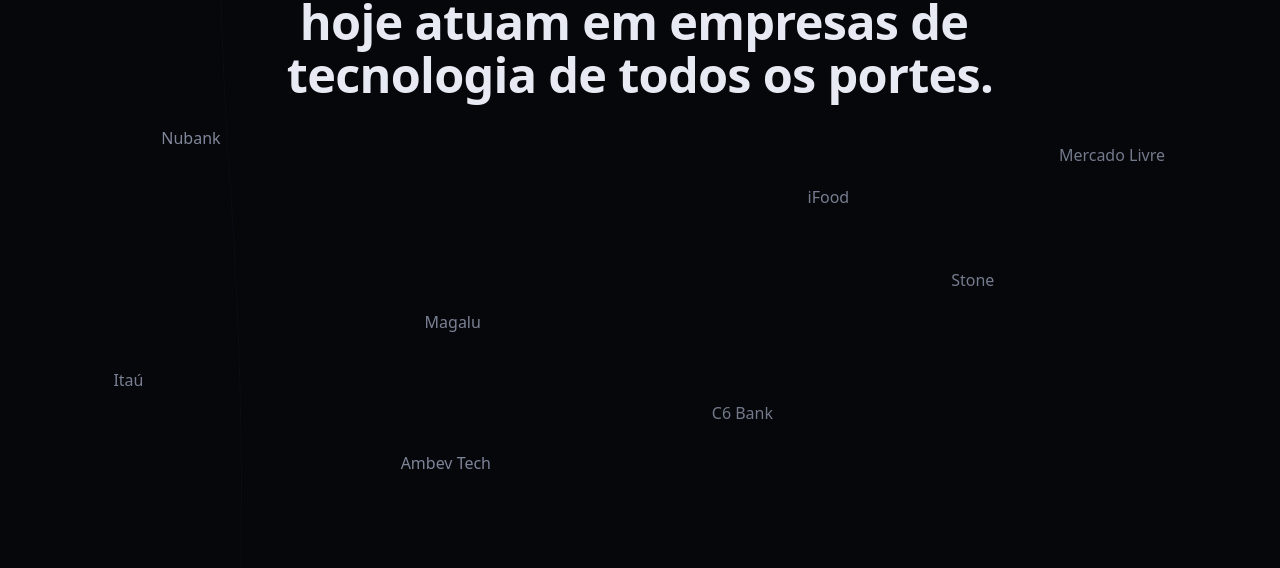
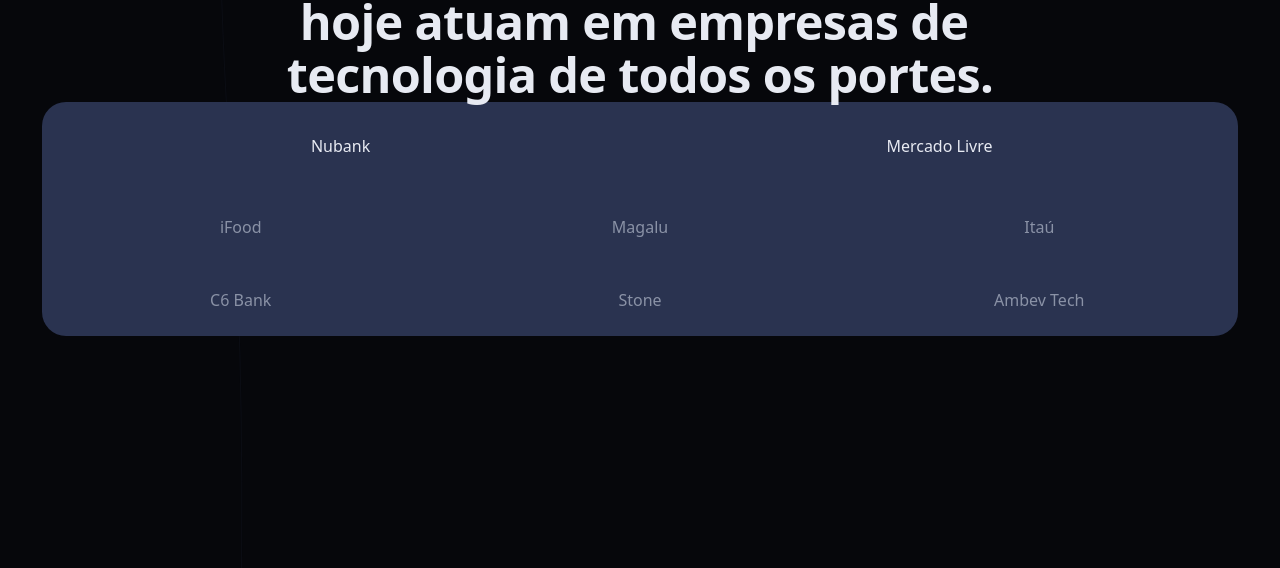
Before and after one commit to JonannVictor/DEVCLUB, a React (Vite) app: page / in a window 1280 px wide. Shown: the part 1029-1597 px from the top of the page. Built offline with nearby package versions, Linux system fonts and the light colour scheme.

Commit message:
feat: remove proofReveal animations and CompanyMark component, refactor Empresas section for improved layout and animation

```diff
--- a/src/animations/proofReveal.ts
+++ /dev/null
@@ -1,23 +0,0 @@
-import { durations } from './durations'
-import { easings } from './easings'
-
-/**
- * Família de motion reservada para prova social (Empresas e futuras seções de credibilidade).
- * Diferente do Build Reveal/Mask Reveal da Hero: aqui cada item assenta de forma independente
- * e depois entra numa respiração ambiente contínua e dessincronizada — nunca dois itens no mesmo ritmo.
- */
-export const proofSettle = {
-  duration: durations.slow,
-  ease: easings.enter,
-}
-
-export function proofBreathe(seed: number) {
-  return {
-    opacity: [1, 0.8, 1],
-    transition: {
-      duration: 8 + seed * 3.5,
-      repeat: Infinity,
-      ease: 'easeInOut' as const,
-    },
-  }
-}
--- a/src/sections/Empresas/CompanyMark.tsx
+++ /dev/null
@@ -1,48 +0,0 @@
-import { useEffect, useRef, type CSSProperties } from 'react'
-import { motion, useAnimation, useInView } from 'framer-motion'
-import { useMotionPreferences } from '@/app/providers'
-import { proofSettle, proofBreathe } from '@/animations/proofReveal'
-import { cn } from '@/utils/cn'
-
-interface CompanyMarkProps {
-  name: string
-  size: string
-  delay: number
-  position?: CSSProperties
-}
-
-/** Um nome que assenta de forma independente e depois respira, dessincronizado dos demais. */
-export function CompanyMark({ name, size, delay, position }: CompanyMarkProps) {
-  const { prefersReducedMotion } = useMotionPreferences()
-  const ref = useRef<HTMLSpanElement>(null)
-  const isInView = useInView(ref, { once: true, margin: '-10% 0px' })
-  const controls = useAnimation()
-
-  useEffect(() => {
-    if (prefersReducedMotion || !isInView) return
-    controls
-      .start({
-        opacity: 1,
-        scale: 1,
-        filter: 'blur(0px)',
-        transition: { ...proofSettle, delay },
-      })
-      .then(() => controls.start(proofBreathe(delay)))
-  }, [isInView, prefersReducedMotion, controls, delay])
-
-  return (
-    <motion.span
-      ref={ref}
-      initial={prefersReducedMotion ? false : { opacity: 0, scale: 0.95, filter: 'blur(3px)' }}
-      animate={prefersReducedMotion ? undefined : controls}
-      style={position}
-      className={cn(
-        size,
-        'text-foreground-muted hover:text-foreground font-medium transition-colors',
-        position && 'absolute',
-      )}
-    >
-      {name}
-    </motion.span>
-  )
-}
--- a/src/sections/Empresas/Empresas.tsx
+++ b/src/sections/Empresas/Empresas.tsx
@@ -1,55 +1,68 @@
+import { motion, type Variants } from 'framer-motion'
 import { empresas } from '@/constants/content'
 import { Section } from '@/components/Section'
-import { CompanyMark } from './CompanyMark'
+import { durations } from '@/animations/durations'
+import { easings } from '@/animations/easings'
+import { cn } from '@/utils/cn'
 
-/**
- * Coordenadas curadas manualmente, soltas mas intencionais, alinhadas à mesma escala
- * de malha do Signal Grid — não um grid uniforme, uma constelação.
- */
-const DESKTOP_LAYOUT = [
-  { top: '6%', left: '10%', size: 'text-h2' },
-  { top: '20%', left: '64%', size: 'text-h3' },
-  { top: '50%', left: '32%', size: 'text-body-lg' },
-  { top: '10%', left: '85%', size: 'text-h3' },
-  { top: '64%', left: '6%', size: 'text-h3' },
-  { top: '72%', left: '56%', size: 'text-h2' },
-  { top: '40%', left: '76%', size: 'text-body-lg' },
-  { top: '84%', left: '30%', size: 'text-body-lg' },
-] as const
+/** As duas empresas com maior peso de reconhecimento assumem os blocos-âncora. */
+const ANCHOR_NAMES = ['Nubank', 'Mercado Livre']
 
-/** Atrasos de assentamento não-uniformes — como se cada nome "acendesse" em seu próprio tempo. */
-const ENTRANCE_DELAYS = [0, 0.24, 0.12, 0.36, 0.18, 0.42, 0.3, 0.06]
+const ANCHOR_TILE = 'col-span-2 row-span-1 md:col-span-3 md:row-span-2'
+const REGULAR_TILE = 'col-span-1 row-span-1 md:col-span-2 md:row-span-1'
+
+const containerVariants: Variants = {
+  hidden: {},
+  visible: { transition: { staggerChildren: 0.04 } },
+}
+
+const tileVariants: Variants = {
+  hidden: { opacity: 0, scale: 0.98 },
+  visible: {
+    opacity: 1,
+    scale: 1,
+    transition: { duration: durations.base, ease: easings.snap },
+  },
+}
 
 export function Empresas() {
+  const anchors = empresas.companies.filter((c) => ANCHOR_NAMES.includes(c.name))
+  const rest = empresas.companies.filter((c) => !ANCHOR_NAMES.includes(c.name))
+  const tiles = [...anchors, ...rest]
+
   return (
     <Section id="empresas" eyebrow={empresas.eyebrow} title={empresas.title}>
-      {/* Desktop — constelação alinhada à malha do Signal Grid. */}
-      <div className="relative hidden min-h-[clamp(20rem,18rem+10vw,30rem)] md:block">
-        {empresas.companies.map((company, i) => {
-          const layout = DESKTOP_LAYOUT[i % DESKTOP_LAYOUT.length]
+      <motion.div
+        variants={containerVariants}
+        initial="hidden"
+        whileInView="visible"
+        viewport={{ once: true, margin: '-10% 0px' }}
+        className="bg-border-strong grid grid-cols-2 gap-px overflow-hidden rounded-xl md:grid-cols-6"
+      >
+        {tiles.map((company, i) => {
+          const isAnchor = i < anchors.length
           return (
-            <CompanyMark
+            <motion.div
               key={company.name}
-              name={company.name}
-              size={layout.size}
-              delay={ENTRANCE_DELAYS[i % ENTRANCE_DELAYS.length]}
-              position={{ top: layout.top, left: layout.left }}
-            />
+              variants={tileVariants}
+              className={cn(
+                'bg-elevated flex items-center justify-center px-6 transition-colors',
+                isAnchor ? 'bg-elevated-2 py-8' : 'hover:bg-elevated-2 py-6',
+                isAnchor ? ANCHOR_TILE : REGULAR_TILE,
+              )}
+            >
+              <span
+                className={cn(
+                  'font-medium',
+                  isAnchor ? 'text-h1 text-foreground' : 'text-h3 text-foreground-muted',
+                )}
+              >
+                {company.name}
+              </span>
+            </motion.div>
           )
         })}
-      </div>
-
-      {/* Mobile — sem dispersão 2D; a mesma respiração, numa lista que centraliza. */}
-      <div className="flex flex-wrap justify-center gap-x-8 gap-y-6 md:hidden">
-        {empresas.companies.map((company, i) => (
-          <CompanyMark
-            key={company.name}
-            name={company.name}
-            size="text-h3"
-            delay={ENTRANCE_DELAYS[i % ENTRANCE_DELAYS.length]}
-          />
-        ))}
-      </div>
+      </motion.div>
     </Section>
   )
 }
```
